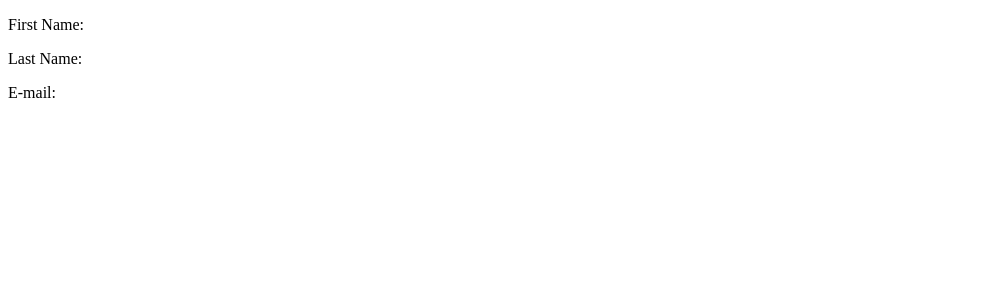
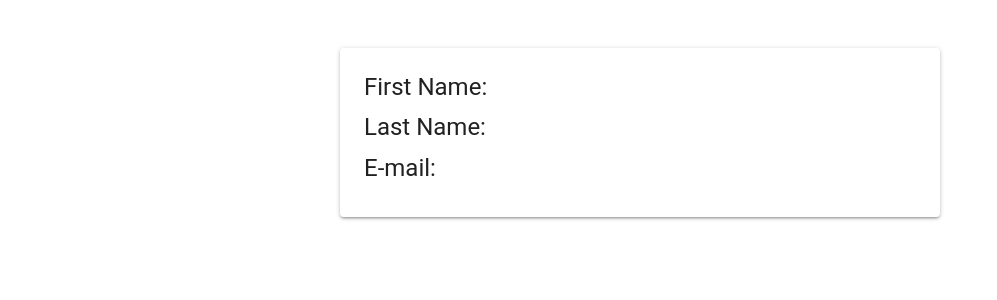
Before and after one commit to hide-aki/redux_with_connected-react-router, a React app: page /preview in a window 1280 px wide. Shown: the top 300 px of the page, without its empty margins (0-997 px from the left). Built offline with nearby package versions, Linux system fonts and the light colour scheme.

Commit message:
chore: Add Matrial-UI to Preview.tsx

```diff
--- a/src/components/Preview.tsx
+++ b/src/components/Preview.tsx
@@ -1,15 +1,54 @@
 import * as React from "react";
-
+import Typography from "@material-ui/core/Typography";
+import withStyles from "@material-ui/core/styles/withStyles";
+import { Theme, Paper } from "@material-ui/core";
 export interface PreviewProps {
+  classes: {
+    layout: any;
+    paper: any;
+  };
   firstName?: string;
   lastName?: string;
   email?: string;
 }
 
-export const Preview = (props: PreviewProps) => (
-  <div>
-    <p>First Name: {props.firstName}</p>
-    <p>Last Name: {props.lastName}</p>
-    <p>E-mail: {props.email}</p>
-  </div>
+const styles = (theme: Theme) => ({
+  layout: {
+    width: "auto",
+    marginLeft: theme.spacing.unit * 2,
+    marginRight: theme.spacing.unit * 2,
+    [theme.breakpoints.up(600 + theme.spacing.unit * 2 * 2)]: {
+      width: 600,
+      marginLeft: "auto",
+      marginRight: "auto"
+    }
+  },
+  paper: {
+    marginTop: theme.spacing.unit * 3,
+    marginBottom: theme.spacing.unit * 3,
+    padding: theme.spacing.unit * 2,
+    [theme.breakpoints.up(600 + theme.spacing.unit * 3 * 2)]: {
+      marginTop: theme.spacing.unit * 6,
+      marginBottom: theme.spacing.unit * 6,
+      padding: theme.spacing.unit * 3
+    }
+  }
+});
+
+export const PurePreview = (props: PreviewProps) => (
+  <main className={props.classes.layout}>
+    <Paper className={props.classes.paper}>
+      <Typography gutterBottom variant="h5" component="p">
+        First Name: {props.firstName}
+      </Typography>
+      <Typography gutterBottom variant="h5" component="p">
+        Last Name: {props.lastName}
+      </Typography>
+      <Typography gutterBottom variant="h5" component="p">
+        E-mail: {props.email}
+      </Typography>
+    </Paper>
+  </main>
 );
+
+export const Preview = withStyles(styles)(PurePreview);
```
